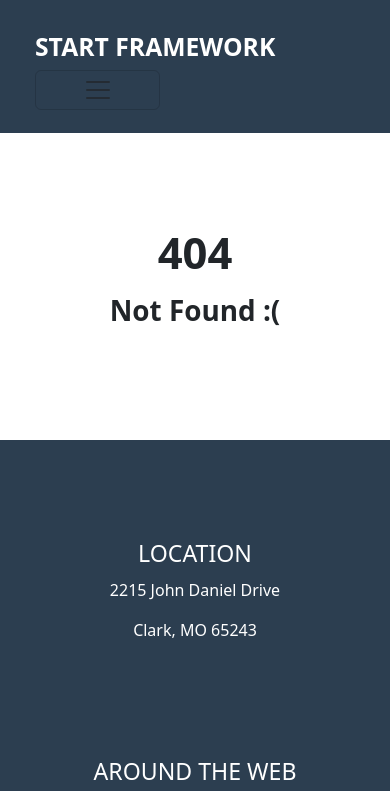
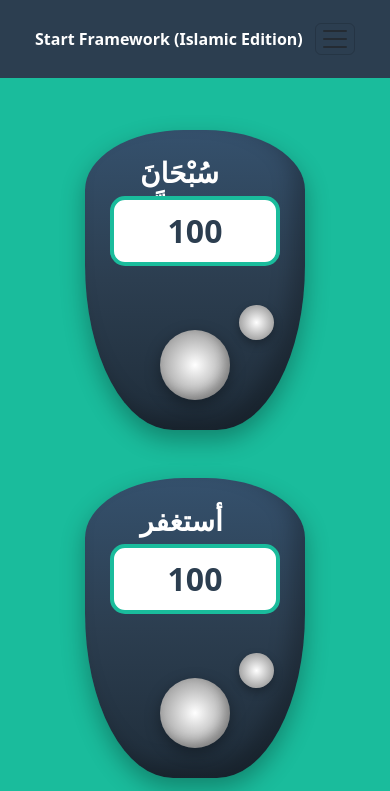
Before and after one commit to Doaa182/Start-Framework, a React (Vite) app: page /tasbeeh in a window 390 px wide. Shown: the top 791 px of the page. Built offline with nearby package versions, Linux system fonts and the light colour scheme.

Commit message:
Enhance Home page responsiveness and implement Tasbeeh UI component

```diff
--- /dev/null
+++ b/public/data/tasbeeh.json
@@ -0,0 +1,27 @@
+[
+  {
+    "id": 1,
+    "text": "سُبْحَانَ اللَّهِ",
+    "count": 100
+  },
+  {
+    "id": 2,
+    "text": "أستغفر الله",
+    "count": 100
+  },
+  {
+    "id": 3,
+    "text": "اللَّهُ أَكْبَرُ",
+    "count": 100
+  },
+  {
+    "id": 4,
+    "text": "الْحَمْدُ لِلَّهِ",
+    "count": 100
+  },
+  {
+    "id": 5,
+    "text": "لَا إِلَهَ إِلَّا اللَّهُ",
+    "count": 100
+  }
+]
--- a/src/components/Home/Home.jsx
+++ b/src/components/Home/Home.jsx
@@ -15,12 +15,12 @@ export default function Home() {
       />
       <h1 className="text-capitalize fw-bold mt-4">Start Framework Islamic</h1>
       <Sharedstar bgColor={"#ffffff"} />
-      <p className={`${styles["p"]}`}>
+      <p className={`text-center ${styles["p"]}`}>
         All-in-one app for Azkar, Salah times, and daily Tasbeeh tracking
       </p>
       <Link
-        to="/about"
-        className={`mb-4 text-decoration-none text-white fw-semibold py-2 px-4 ${styles["tasbeeh-btn"]}`}
+        to="/tasbeeh"
+        className={`mb-4 text-decoration-none text-white fw-semibold py-3 px-4 ${styles["tasbeeh-btn"]}`}
       >
         Start Tasbeeh
         <FaArrowRight className={`ms-2 ${styles["arrow-right"]}`} />
--- a/src/components/Layout/Layout.jsx
+++ b/src/components/Layout/Layout.jsx
@@ -10,6 +10,7 @@ export default function Layout() {
   let bgColorOf = {
     "/": "#1ABC9C",
     "/about": "#1ABC9C",
+    "/tasbeeh": "#1ABC9C",
     "/portfolio": "#ffffff",
     "/contact": "#ffffff",
   };
--- a/src/components/Navbar/Navbar.jsx
+++ b/src/components/Navbar/Navbar.jsx
@@ -21,14 +21,15 @@ export default function Navbar() {
     >
       <div className="container">
         <Link
-          className="navbar-brand text-uppercase text-white fs-2 fw-bold"
+          className={`text-decoration-none text-capitalize text-white fw-bold ${styles["navbar-brand"]}`}
           to=""
         >
-          start framework
+          Start Framework
+          <span className="fs-6 "> (Islamic Edition)</span>
         </Link>
 
         <button
-          className="navbar-toggler"
+          className={`${styles["toggler"]} navbar-toggler p-0 `}
           type="button"
           data-bs-toggle="collapse"
           data-bs-target="#navbarSupportedContent"
@@ -39,26 +40,29 @@ export default function Navbar() {
           <span className="navbar-toggler-icon" />
         </button>
 
-        <div className="collapse navbar-collapse" id="navbarSupportedContent">
+        <div
+          className="collapse navbar-collapse mt-3"
+          id="navbarSupportedContent"
+        >
           <ul className="navbar-nav ms-auto mb-2 mb-lg-0 ">
             <li className="nav-item ">
               <NavLink
                 className={({ isActive }) =>
-                  `nav-link text-uppercase text-white px-3 py-2 rounded fw-bold ${
+                  `nav-link text-capitalize text-white px-3 py-2 rounded fw-bold ${
                     isActive ? "active" : ""
                   }`
                 }
                 aria-current="page"
-                to="about"
+                to="tasbeeh"
               >
-                About
+                Tasbeeh
               </NavLink>
             </li>
 
             <li className="nav-item">
               <NavLink
                 className={({ isActive }) =>
-                  `nav-link text-uppercase text-white   px-3 py-2 rounded fw-bold ${
+                  `nav-link text-capitalize text-white   px-3 py-2 rounded fw-bold ${
                     isActive ? "active" : ""
                   }`
                 }
@@ -71,7 +75,7 @@ export default function Navbar() {
             <li className="nav-item">
               <NavLink
                 className={({ isActive }) =>
-                  `nav-link text-uppercase text-white  px-3 py-2 rounded  fw-bold ${
+                  `nav-link text-capitalize text-white  px-3 py-2 rounded  fw-bold ${
                     isActive ? "active" : ""
                   }`
                 }
--- a/src/components/Navbar/Navbar.module.css
+++ b/src/components/Navbar/Navbar.module.css
@@ -7,3 +7,17 @@
   -ms-transition: all 0.6s;
   -o-transition: all 0.6s;
 }
+
+.navbar-brand {
+  font-size: 2rem;
+}
+
+@media screen and (max-width: 576px) {
+  .navbar-brand {
+    font-size: 1rem;
+  }
+
+  .toggler {
+    width: 40px;
+  }
+}
--- /dev/null
+++ b/src/components/Tasbeeh/Tasbeeh.jsx
@@ -0,0 +1,36 @@
+import React, { useEffect, useState } from "react";
+import styles from "./Tasbeeh.module.css";
+
+export default function Tasbeeh() {
+  const [tasbeeh, setTasbeeh] = useState([]);
+
+  useEffect(() => {
+    fetch("/data/tasbeeh.json")
+      .then((res) => res.json())
+      .then((data) => setTasbeeh(data))
+      .catch((err) => console.log(err));
+  }, []);
+
+  return (
+    <>
+      <div className="container">
+        <div className="row">
+          {tasbeeh.map((t) => (
+            <div className="col-12 col-md-6 col-lg-4 mb-5 ">
+              <div className="d-flex justify-content-center align-items-center">
+                <div key={t.id} className={`${styles["tasbeeh-shape"]}`}>
+                  <p className={`${styles["tasbeeh-txt"]}`}>{t.text}</p>
+                  <div className={`${styles["screen"]}`}>
+                    <span>{t.count}</span>
+                  </div>
+                  <div className={`${styles["reset-btn"]}`}></div>
+                  <div className={`${styles["counter-btn"]}`}></div>
+                </div>
+              </div>
+            </div>
+          ))}
+        </div>
+      </div>
+    </>
+  );
+}
--- /dev/null
+++ b/src/components/Tasbeeh/Tasbeeh.module.css
@@ -0,0 +1,78 @@
+.tasbeeh-shape {
+  width: 220px;
+  height: 300px;
+  position: relative;
+  background: linear-gradient(180deg, #35516d 0%, #2c3e50 50%, #1f2d3a 100%);
+  border-radius: 45% 45% 40% 40% / 20% 20% 55% 55%;
+  box-shadow:
+    inset -12px -12px 20px rgba(0, 0, 0, 0.25),
+    0 10px 25px rgba(0, 0, 0, 0.3);
+}
+
+.tasbeeh-txt {
+  color: white;
+  font-size: 28px;
+  top: 7%;
+  font-weight: 900;
+  right: 50%;
+  transform: translateX(50%);
+  -webkit-transform: translateX(50%);
+  -moz-transform: translateX(50%);
+  -ms-transform: translateX(50%);
+  -o-transform: translateX(50%);
+  position: absolute;
+}
+
+.screen {
+  width: 170px;
+  height: 70px;
+  background-color: white;
+  color: #2c3e50;
+  border: 4px solid #1abc9c;
+  border-radius: 15px;
+  position: absolute;
+  top: 22%;
+  left: 50%;
+  transform: translateX(-50%);
+  display: flex;
+  justify-content: center;
+  align-items: center;
+  font-size: 2rem;
+  font-weight: bold;
+}
+
+.reset-btn {
+  width: 35px;
+  height: 35px;
+  background: radial-gradient(circle, white, gray);
+  position: absolute;
+  border-radius: 50%;
+  bottom: 30%;
+  left: 70%;
+  box-shadow: 0 4px 10px rgba(0, 0, 0, 0.3);
+  cursor: pointer;
+}
+
+.counter-btn {
+  width: 70px;
+  height: 70px;
+  background: radial-gradient(circle, #ffffff, gray);
+  position: absolute;
+  border-radius: 50%;
+  bottom: 10%;
+  left: 50%;
+  transform: translateX(-50%);
+  box-shadow:
+    inset -5px -5px 10px rgba(0, 0, 0, 0.2),
+    0 5px 15px rgba(0, 0, 0, 0.35);
+  cursor: pointer;
+  transition: all 0.3s ease;
+}
+
+.counter-btn:hover {
+  background: radial-gradient(circle, #ffffff, #1abc9c);
+}
+
+.reset-btn:hover {
+  background: radial-gradient(circle, #ffffff, #ff3535);
+}
```
Also changed, not shown: src/App.jsx (+3 -4 lines).
